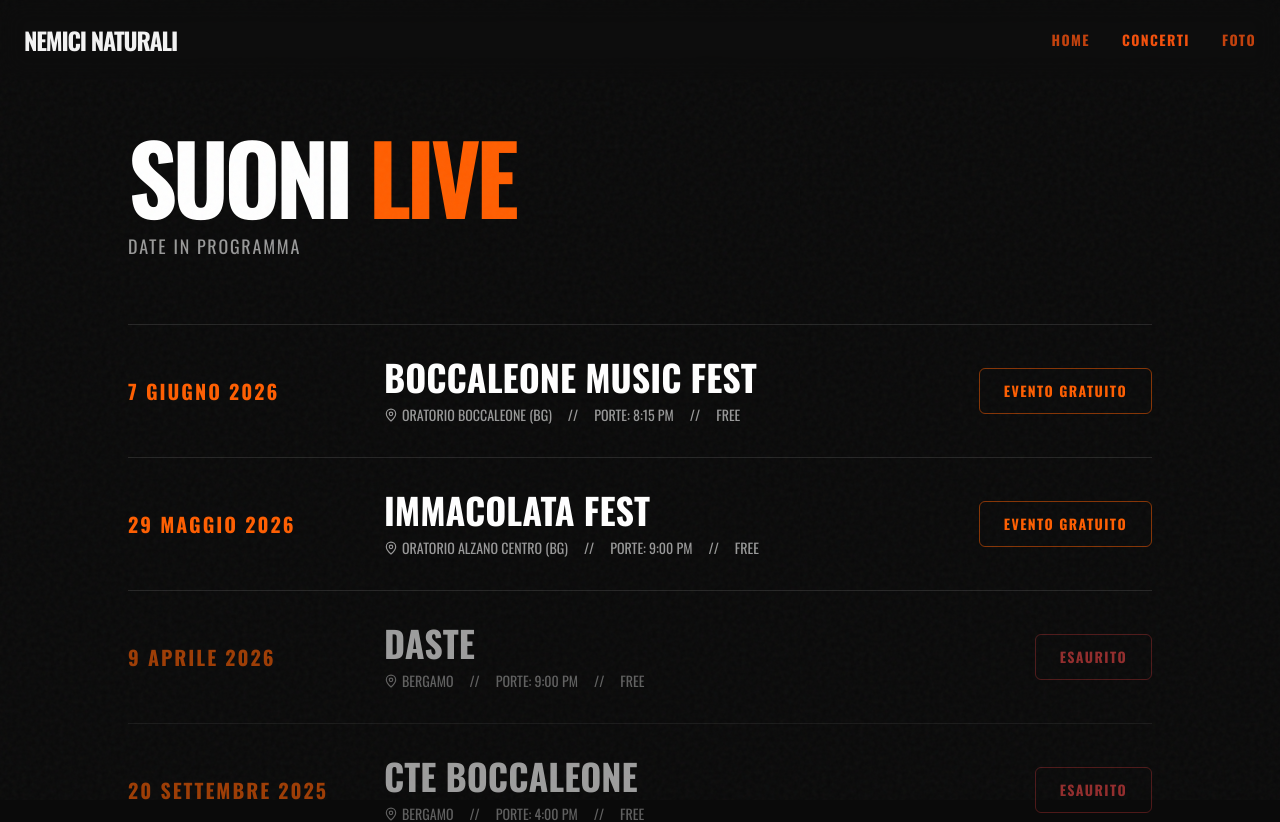
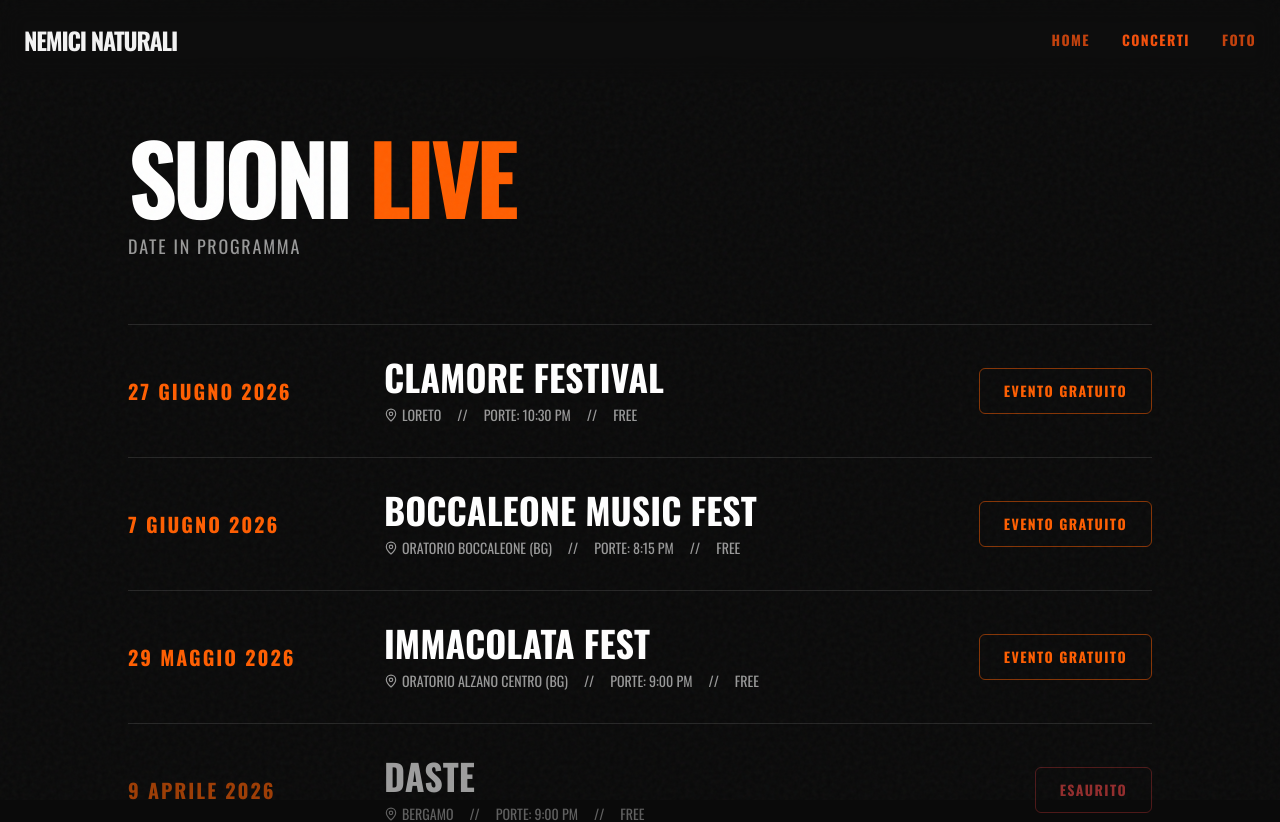
Before and after one commit to nemicinaturali-spec/Sito, a React (Vite) app in the folder Nemici-Naturali/artifacts/nemici-naturali/: page /shows in a window 1280 px wide. Shown: the top 822 px of the page. Built offline with nearby package versions, Linux system fonts and the light colour scheme.

Commit message:
Update shows.tsx

```diff
--- a/Nemici-Naturali/artifacts/nemici-naturali/src/pages/shows.tsx
+++ b/Nemici-Naturali/artifacts/nemici-naturali/src/pages/shows.tsx
@@ -3,6 +3,18 @@ import { ArrowRight, Ticket, MapPin, Lock } from "lucide-react"; // Aggiunta ico
 
 export default function Shows() {
   const shows = [
+    {
+      id: 7,
+      date: "27 GIUGNO 2026",
+      venue: "CLAMORE FESTIVAL",
+      location: "LORETO",
+      doors: "10:30 PM",
+      price: "FREE",
+      status: "INFO",
+      ticketUrl: "https://www.instagram.com/clamore.festival/",
+      soldOut: false,
+      isPrivate: false,
+    },
     {
       id: 6,
       date: "7 GIUGNO 2026",
@@ -10,7 +22,7 @@ export default function Shows() {
       location: "ORATORIO BOCCALEONE (BG)",
       doors: "8:15 PM",
       price: "FREE",
-      status: "INFO",
+      status: "ESAURITO",
       ticketUrl: "https://www.instagram.com/cineteatro_boccaleone/",
       soldOut: false,
       isPrivate: false,
@@ -22,7 +34,7 @@ export default function Shows() {
       location: "ORATORIO ALZANO CENTRO (BG)",
       doors: "9:00 PM",
       price: "FREE",
-      status: "INFO",
+      status: "ESAURITO",
       ticketUrl: "https://www.instagram.com/oratori_alzano/",
       soldOut: false,
       isPrivate: false,
```
